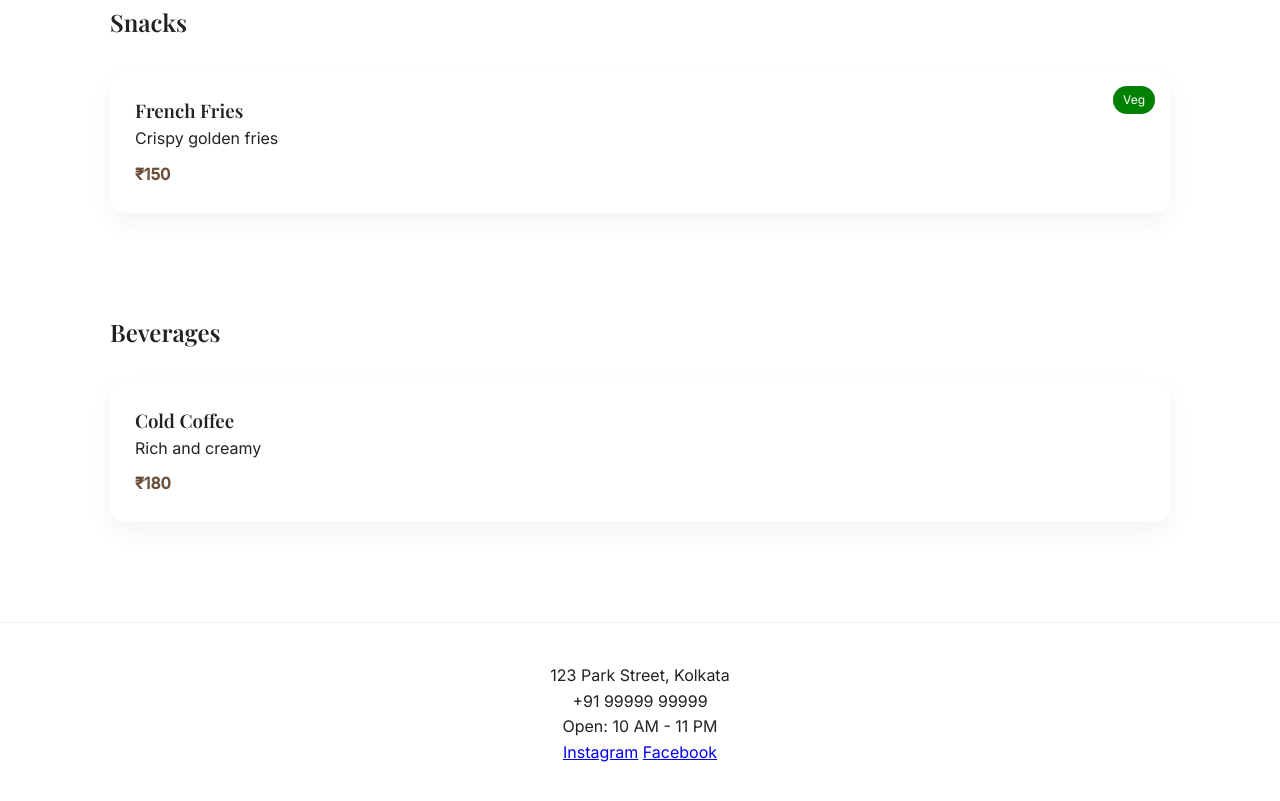
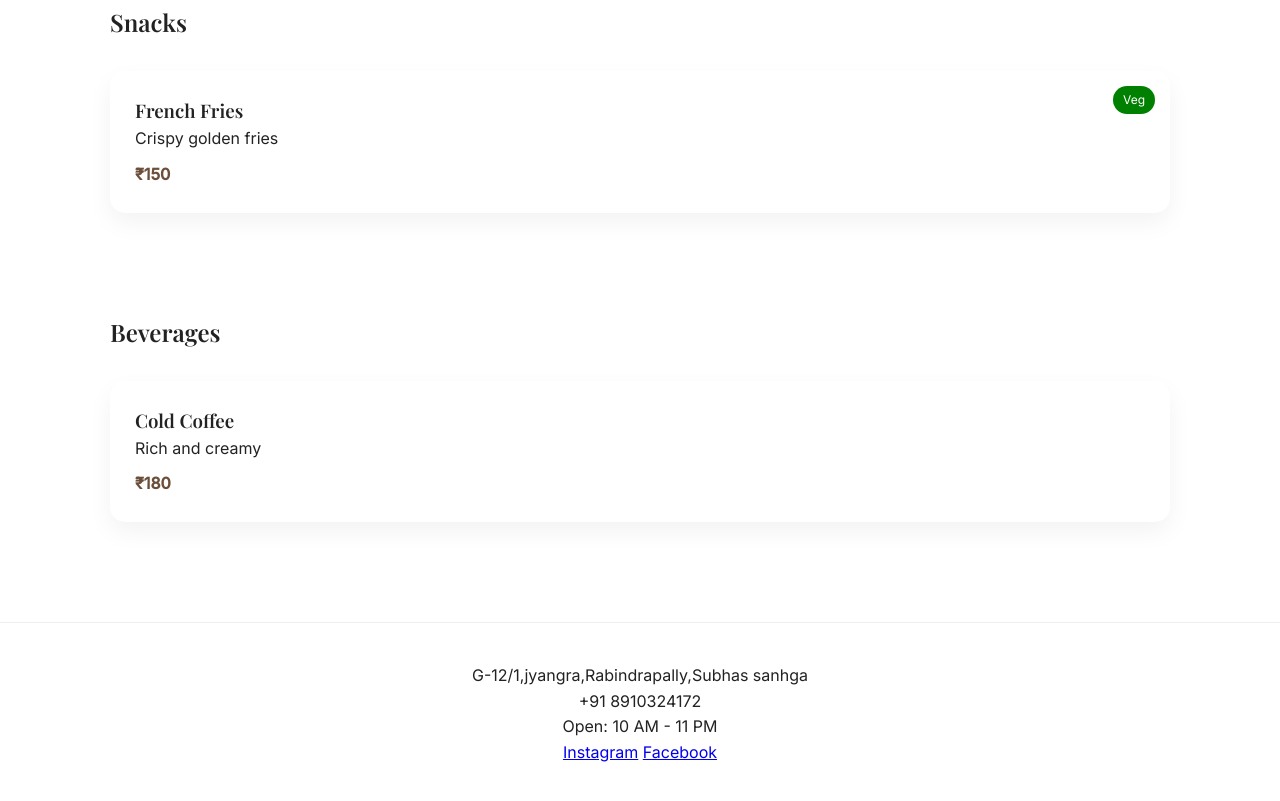
Before and after one commit to therealdishant/restaurant-m-enu, a plain HTML site: page index.html in a window 1280 px wide. Shown: the part 1197-1998 px from the top of the page. Drawn offline with nearby package versions, Linux system fonts and the light colour scheme.

Commit message:
Update index.html

```diff
--- a/index.html
+++ b/index.html
@@ -4,7 +4,7 @@
 <meta charset="UTF-8" />
 <meta name="viewport" content="width=device-width, initial-scale=1.0" />
 <meta name="description" content="Premium minimalist restaurant menu. Fresh, elegant and delicious food." />
-<title>Olive Table</title>
+<title>Anjalee's kitchen</title>
 
 <link rel="icon" href="favicon.png" type="image/png" />
 <link href="https://fonts.googleapis.com/css2?family=Playfair+Display:wght@600&family=Inter:wght@300;400;500&display=swap" rel="stylesheet">
@@ -14,7 +14,7 @@
 <body>
 
 <header class="hero">
-    <h1>Olive Table</h1>
+    <h1>Anjalee's kitchen</h1>
     <p>Where simplicity meets flavor</p>
     <button class="btn" onclick="scrollToMenu()">View Menu</button>
 </header>
@@ -98,8 +98,8 @@
 class="whatsapp" target="_blank">💬</a>
 
 <footer>
-    <p>123 Park Street, Kolkata</p>
-    <p>+91 99999 99999</p>
+    <p>G-12/1,jyangra,Rabindrapally,Subhas sanhga</p>
+    <p>+91 8910324172</p>
     <p>Open: 10 AM - 11 PM</p>
     <div class="socials">
         <a href="#">Instagram</a>
@@ -109,4 +109,5 @@ class="whatsapp" target="_blank">💬</a>
 
 <script src="script.js"></script>
 </body>
+
 </html>
```
